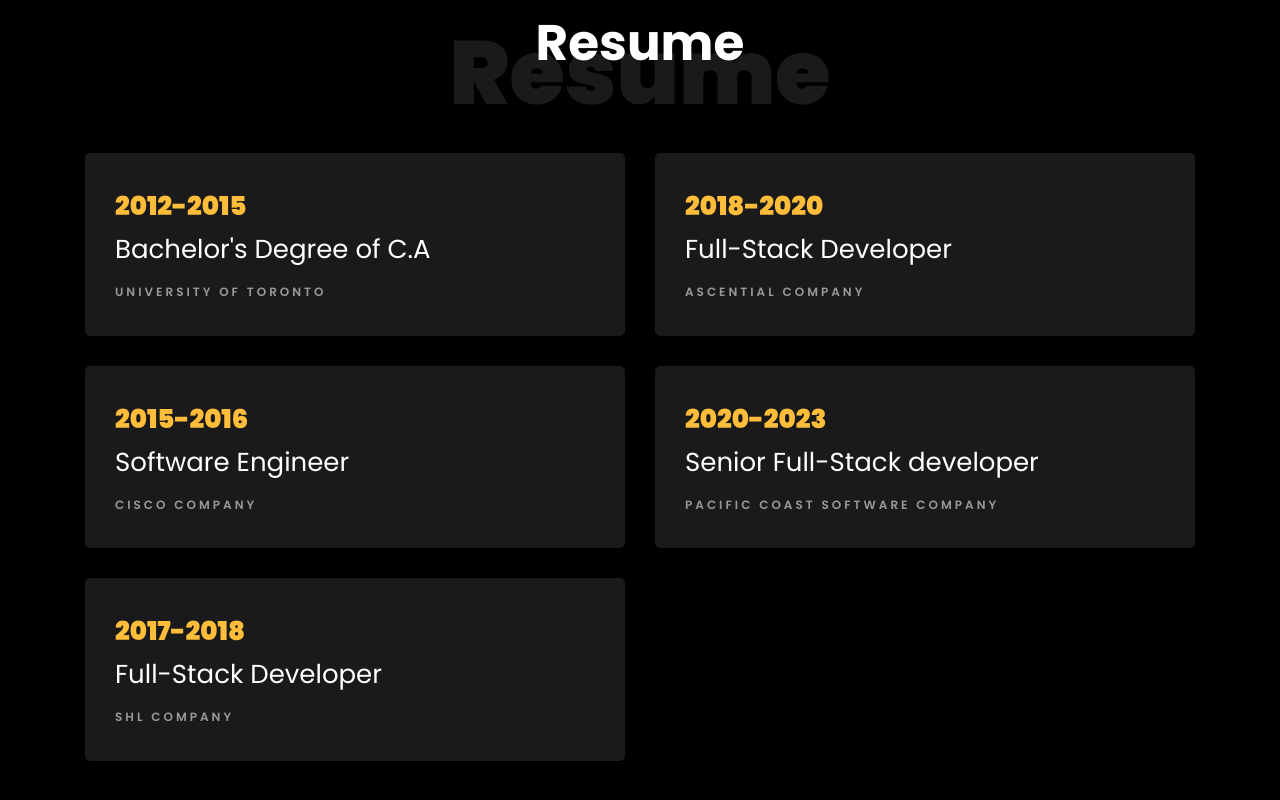
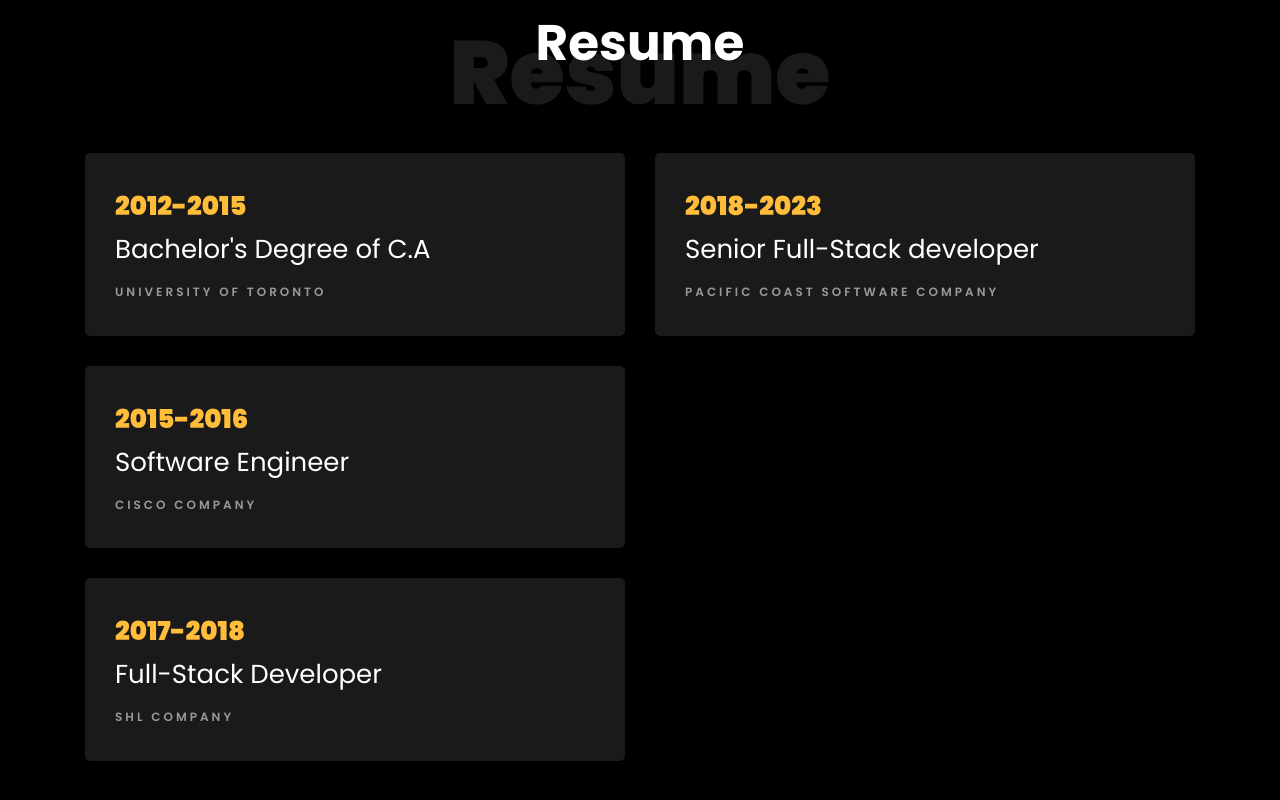
Before and after one commit to DannyBoy5240/hamilton-james-portfolio, a plain HTML site: page index.html in a window 1280 px wide. Shown: the part 1572-2372 px from the top of the page. Drawn offline with Linux system fonts and the light colour scheme; files whose address does not match are found by name.

Commit message:
update experience

```diff
--- a/index.html
+++ b/index.html
@@ -126,13 +126,9 @@
     			</div>
 
     			<div class="col-md-6">
+
     				<div class="resume-wrap ftco-animate">
-    					<span class="date">2018-2020</span>
-    					<h2>Full-Stack Developer</h2>
-    					<span class="position">Ascential Company</span>
-    				</div>
-    				<div class="resume-wrap ftco-animate">
-    					<span class="date">2020-2023</span>
+    					<span class="date">2018-2023</span>
     					<h2>Senior Full-Stack developer</h2>
     					<span class="position">Pacific Coast Software Company</span>
     				</div>
@@ -705,7 +701,7 @@
           			<span class="icon-phone2"></span>
           		</div>
           		<h3 class="mb-4">Contact Number</h3>
-	            <p><a href="tel://1234567920">604-848-6595</a></p>
+	            <p><a href="tel://1234567920">(+1)402 512-1616</a></p>
 	          </div>
           </div>
           <div class="col-md-6 col-lg-3 d-flex ftco-animate">
```
Also changed, not shown: images/bg_1.png, images/bg_me.jpg.
